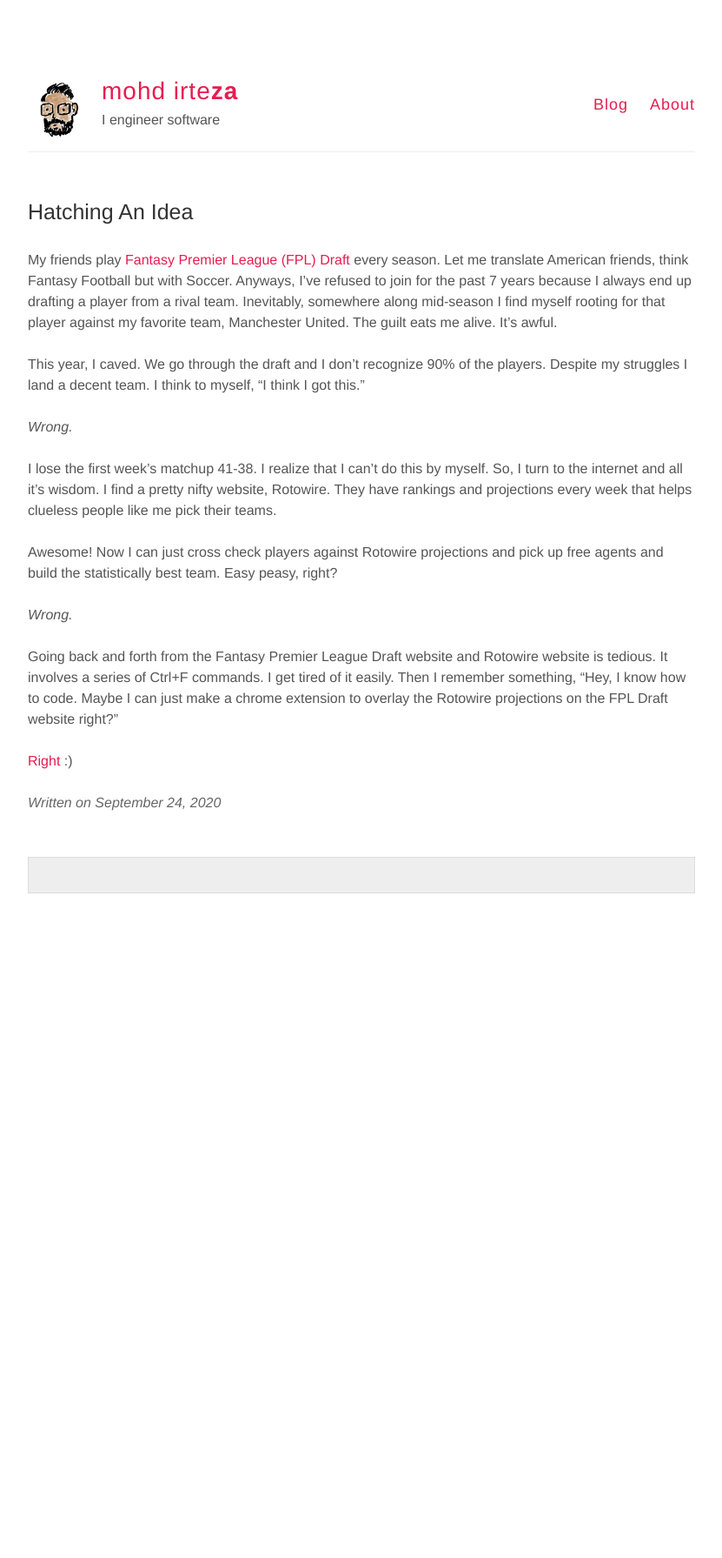
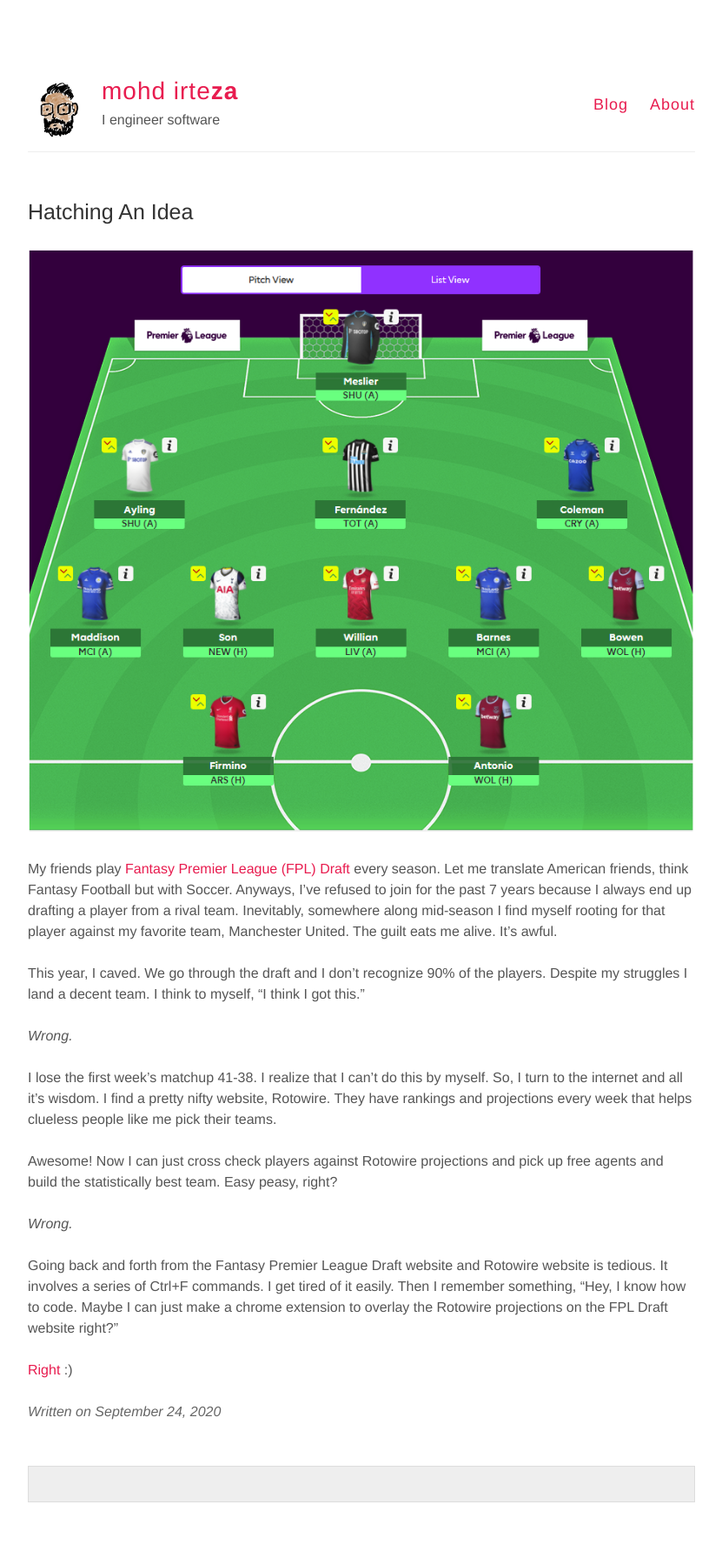
Before and after one commit to maybeiambatman/maybeiambatman.github.io, a Jekyll site: the page built from _posts/2020-09-24-Hatching-An-Idea.md, in a window 1280 px wide. Shown: the whole page at 87% size, without its empty margins (224-1055 px from the left). Built offline with Jekyll 4.4.1, drawn with Linux system fonts in a browser that asks for light colours; before the commit the page ends 1091 px from its top, so only the background shows below that.

Commit message:
Update 2020-09-24-Hatching-An-Idea.md

```diff
--- a/_posts/2020-09-24-Hatching-An-Idea.md
+++ b/_posts/2020-09-24-Hatching-An-Idea.md
@@ -2,6 +2,8 @@
 layout: post
 title: Hatching An Idea
 ---
+![](/images/fpld.PNG)<br><br>
+
 My friends play [Fantasy Premier League (FPL) Draft](https://draft.premierleague.com/) every season. Let me translate American friends, think Fantasy Football but with Soccer. Anyways, I've refused to join for the past 7 years because I always end up drafting a player from a rival team. Inevitably, somewhere along mid-season I find myself rooting for that player against my favorite team, Manchester United. The guilt eats me alive. It's awful.<br><br>
 
 This year, I caved. We go through the draft and I don't recognize 90% of the players. Despite my struggles I land a decent team. I think to myself, "I think I got this."<br><br>
```
